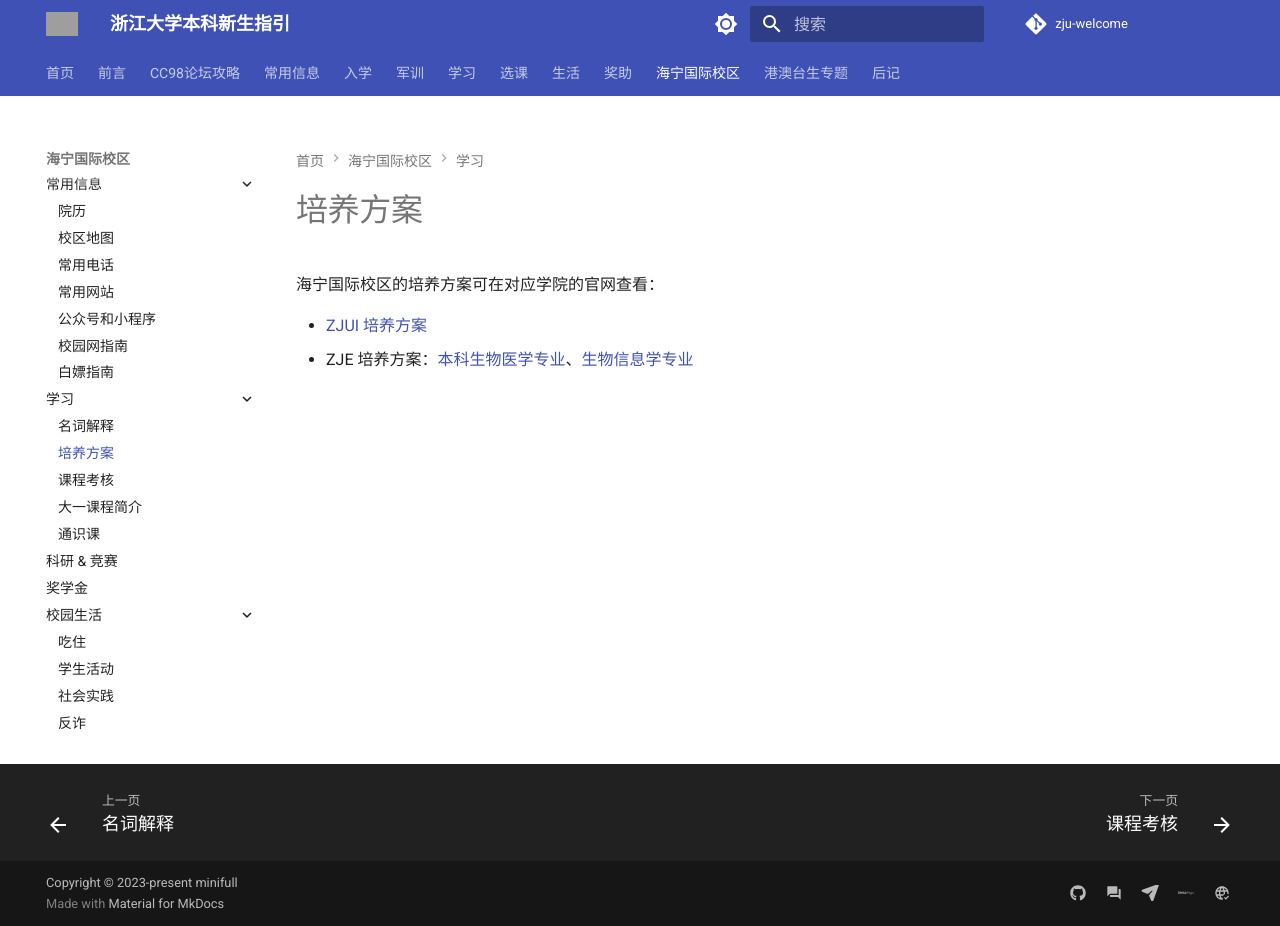
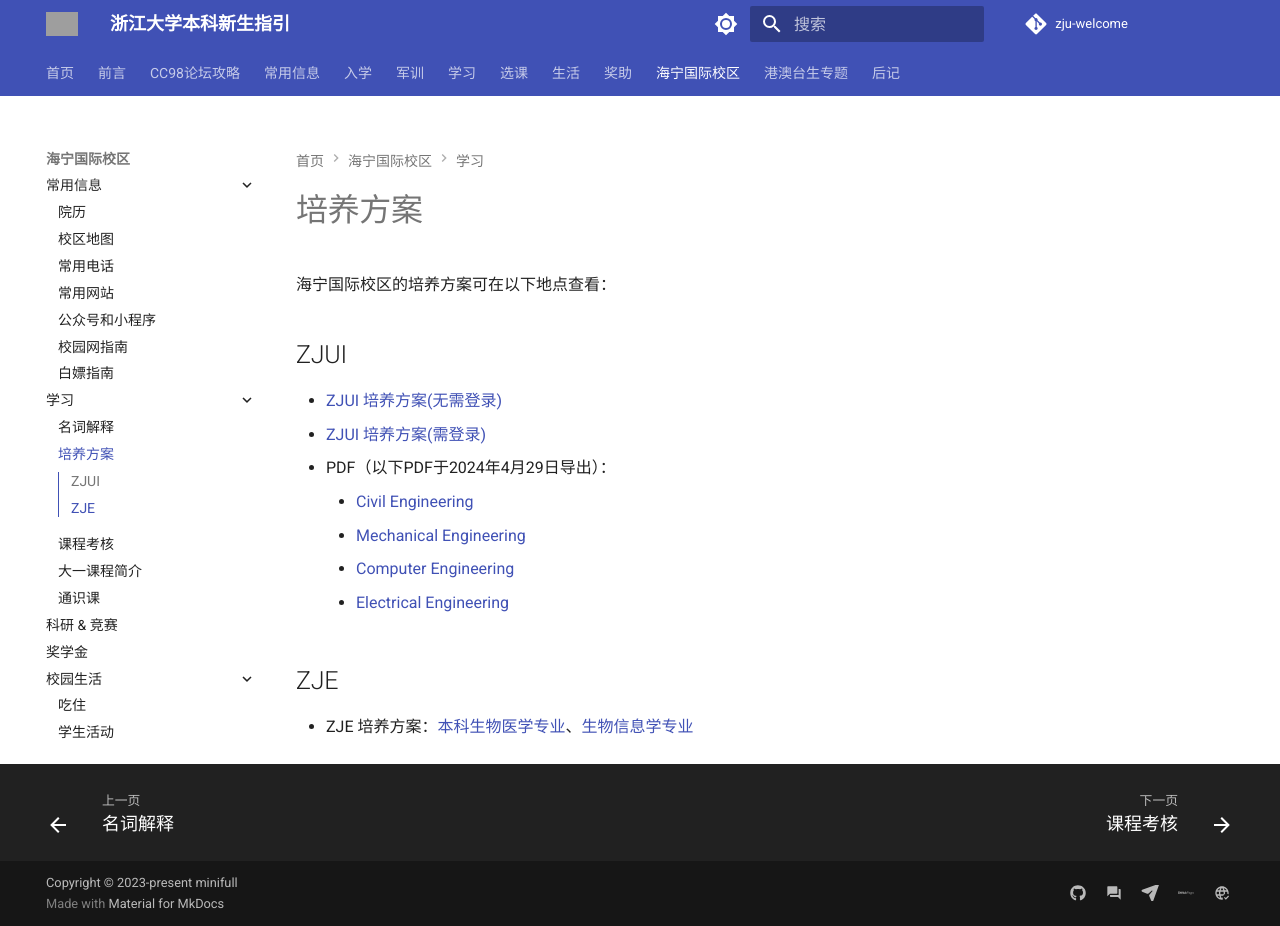
Before and after one commit to mini-full/zju-welcome, an MkDocs documentation site: the page built from docs/haining/learning/program.md, in a window 1280 px wide and 926 px high. Built offline with MkDocs 1.6.1 and Material for MkDocs 9.7.7, drawn with Linux system fonts in a browser that asks for light colours; comment, search, counter and statistics services are not loaded; grey boxes are pictures that could not be loaded.

Commit message:
haining: update Curriculum for ZJUI

```diff
--- a/docs/haining/learning/program.md
+++ b/docs/haining/learning/program.md
@@ -1,5 +1,16 @@
 # 培养方案
-海宁国际校区的培养方案可在对应学院的官网查看：
+海宁国际校区的培养方案可在以下地点查看：
 
-- [ZJUI 培养方案](https://zjui.intl.zju.edu.cn/teaching/handbook)
+## ZJUI
+
+- [ZJUI 培养方案(无需登录)](https://zjui.intl.zju.edu.cn/teaching/undergraduate)
+- [ZJUI 培养方案(需登录)](https://zjuintl.sharepoint.com/sites/ZJUIUG)
+- PDF（以下PDF于2024年4月29日导出）：
+    - [Civil Engineering](../../assets/haining/Civil%20Engineering%20Curriculum.pdf)
+    - [Mechanical Engineering](../../assets/haining/Mechanical%20Engineering%20Curriculum.pdf)
+    - [Computer Engineering](../../assets/haining/Computer%20Engineering%20Curriculum.pdf)
+    - [Electrical Engineering](../../assets/haining/Electrical%20Engineering%20Curriculum.pdf)
+
+## ZJE
+
 - ZJE 培养方案：[本科生物医学专业](https://zje.intl.zju.edu.cn/zje/admission/bcs_integrated_biomedical_sciences)、[生物信息学专业](https://zje.intl.zju.edu.cn/zje/admission/bsc_biomedical_informatics)
```
Also changed, not shown: 4 other files.
